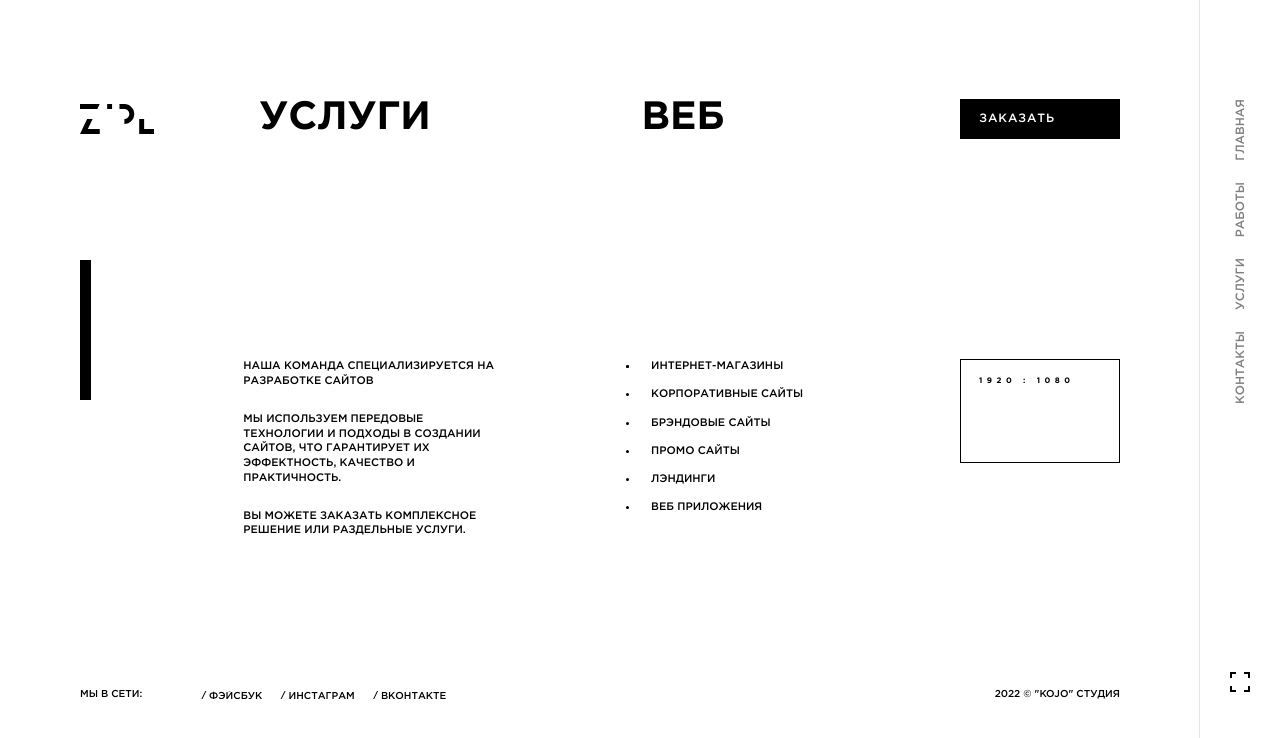
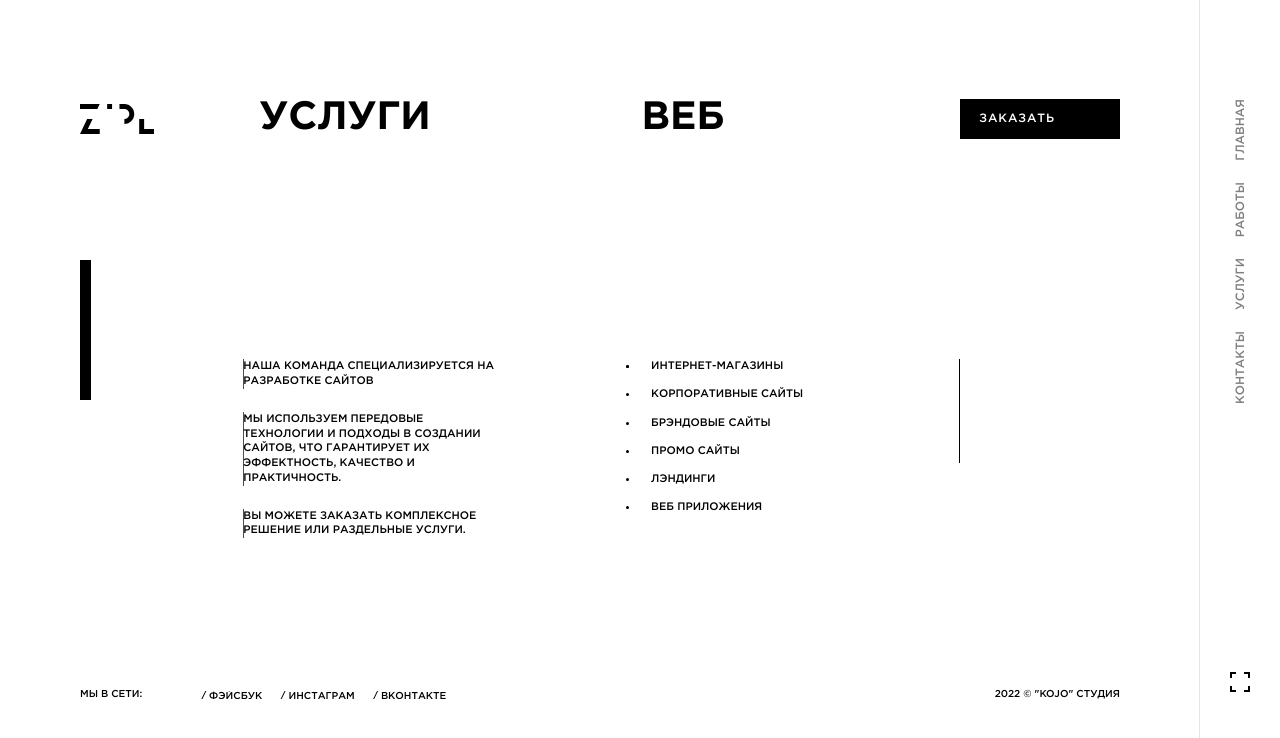
Before and after one commit to AnatolyKostarev/kojo, a React (Create React App) app: page /services in a window 1280 px wide. Shown: the top 738 px of the page. Built offline with nearby package versions, Linux system fonts and the light colour scheme.

Commit message:
Add animation

```diff
--- a/src/components/services_/services_web/ServicesWeb.module.css
+++ b/src/components/services_/services_web/ServicesWeb.module.css
@@ -38,6 +38,7 @@
   text-align: left;
   text-transform: uppercase;
   box-sizing: content-box;
+  overflow: hidden;
 }
 
 html:-webkit-full-screen .service__info {
@@ -55,14 +56,38 @@ html:-ms-full-screen .service__info {
   margin-left: 2.65vw;
 }
 
+.service__info > ul > li:nth-child(2) {
+  margin: 2.86vh 0;
+}
+
+.service__info > ul > li {
+  position: relative;
+  color: transparent;
+  animation: showTitle;
+  animation-duration: 0.8s;
+  animation-delay: 550ms;
+  animation-timing-function: ease-in;
+  animation-iteration-count: infinite;
+}
+
+.service__info > ul > li::before {
+  position: absolute;
+  content: "";
+  top: 0;
+  left: 0;
+  width: 100%;
+  height: 100%;
+  background: #000;
+  transform: translateX(-100%);
+  animation: slideCoverTitle;
+  animation-duration: 0.8s;
+  animation-timing-function: ease-in;
+}
+
 .service__list {
   text-align: left;
   text-transform: uppercase;
   box-sizing: border-box;
-}
-
-.service__info > ul > li:nth-child(2) {
-  margin: 2.86vh 0;
 }
 
 .service__list > ul {
@@ -79,6 +104,16 @@ html:-ms-full-screen .service__info {
   margin-bottom: 0;
 }
 
+.service__img_wraper {
+  position: relative;
+  border-left: 1px solid #000;
+  overflow: hidden;
+}
+
+.service__img_wraper:hover {
+  border-left: 0;
+}
+
 .service__img {
   position: relative;
   background: url("/public/img/service/developer.gif") center no-repeat #ccc;
@@ -86,6 +121,12 @@ html:-ms-full-screen .service__info {
   width: 12.5vw;
   height: 12.96vh;
   border: 1px solid #000;
+  border-left: 0;
+  animation: slideCoverImg;
+  animation-duration: 0.5s;
+  animation-timing-function: ease-in;
+  transform: translateX(-100%);
+  transform: translateX(0%);
   z-index: 99;
 }
 
@@ -121,3 +162,57 @@ html:-ms-full-screen .service__info {
 .service__img:hover::after {
   content: "";
 }
+
+@keyframes slideCoverImg {
+  0% {
+    transform: translateX(-100%);
+  }
+}
+
+@keyframes slideCoverTitle {
+  0% {
+    transform: translateX(-100%);
+  }
+
+  100% {
+    transform: translateX(100%);
+  }
+}
+
+@keyframes showTitle {
+  0% {
+    color: #000;
+  }
+  100% {
+    color: #000;
+  }
+}
+
+@media (max-width: 1023px) {
+  .container {
+    padding: 0;
+  }
+
+  .service {
+    padding: 0;
+  }
+
+  .service__left {
+    flex-direction: column;
+  }
+
+  .service__info,
+  .service__list {
+    margin: 0 0 12.5vh 0;
+    width: 100%;
+  }
+
+  .service__list {
+    margin: 0 auto;
+  }
+
+  .service__right,
+  .empty {
+    display: none;
+  }
+}
```
